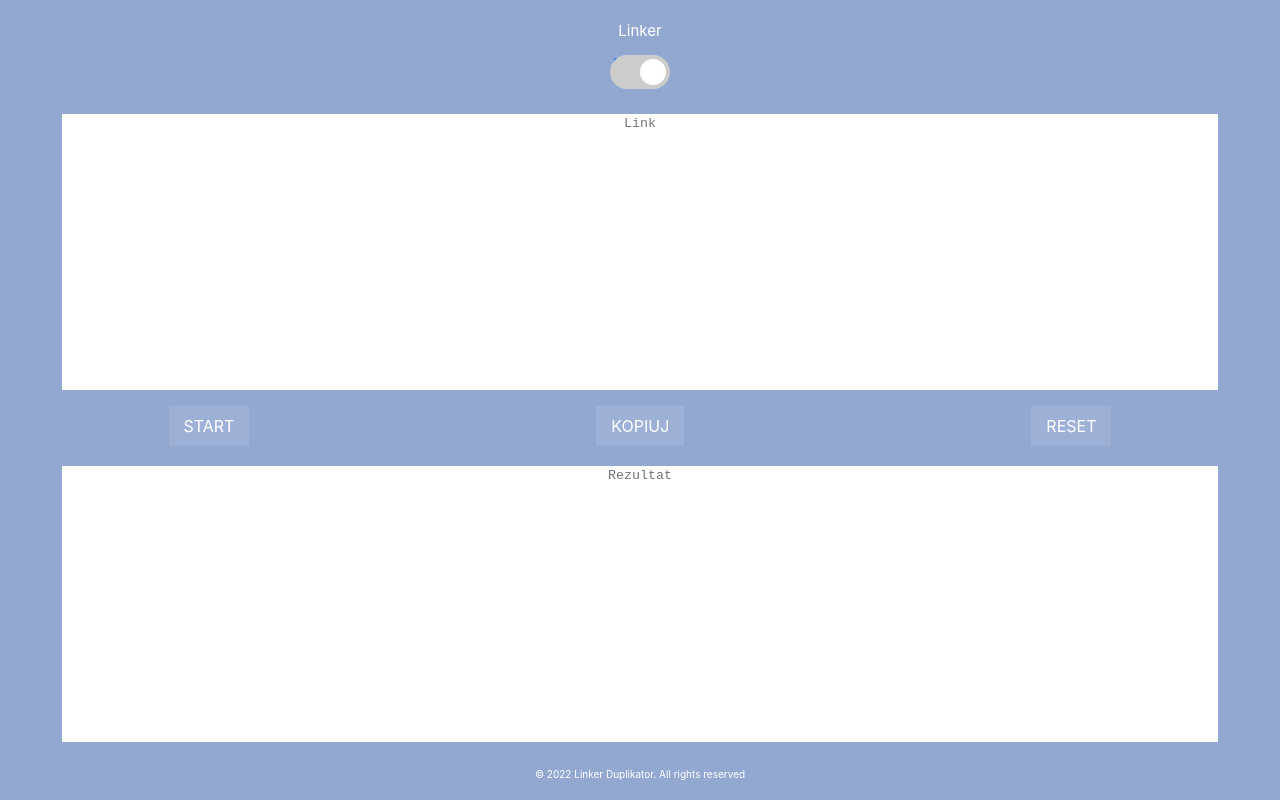
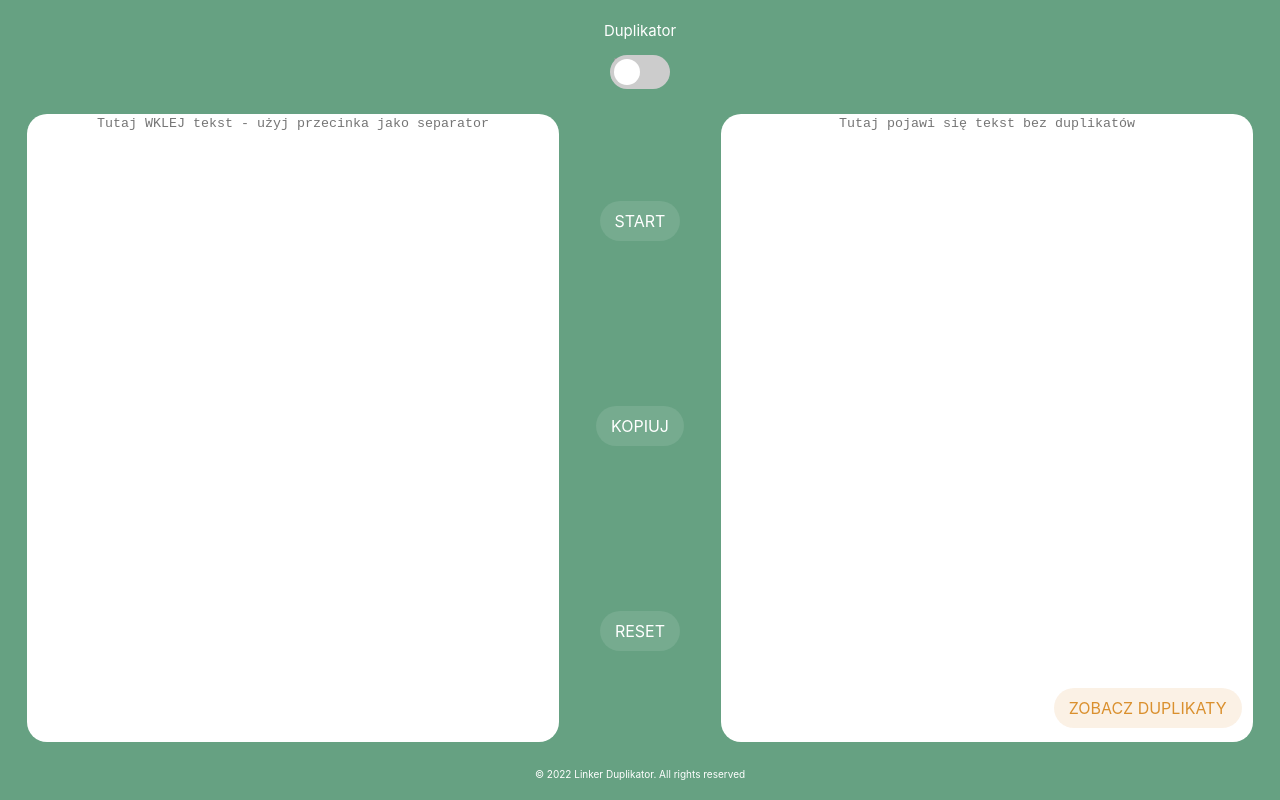
Before and after one commit to WojciechKKK/linker-duplicator-vite-typescript, a React (Vite) app: page / in a window 1280 px wide. Built offline with nearby package versions, Linux system fonts and the light colour scheme.

Commit message:
add border-radius for input

```diff
--- a/src/App.tsx
+++ b/src/App.tsx
@@ -9,7 +9,7 @@ import AppStyled from './AppStyled';
 
 
 function App() {
-  const [checked, setChecked] = useState<boolean>(true)
+  const [checked, setChecked] = useState<boolean>(false)
   const setCheckedValue = () => setChecked(prevState => !prevState);
 
   return (
--- a/src/AppGlobalVariables.css
+++ b/src/AppGlobalVariables.css
@@ -9,7 +9,10 @@
   --text-area-box-shadow: red;
   --text-area-width: 90%;
   --text-area-background: white;
-  --text-area-border-radius-size: 0px;
+  --text-area-border-radius-size: 20px;
+
+  /* BUTTON */
+  --button-border-radius-size: 20px;
 
   /* HEADER */
   --header-text-color: white;
--- a/src/components/common/Button/ButtonStyled.tsx
+++ b/src/components/common/Button/ButtonStyled.tsx
@@ -25,6 +25,7 @@ const ButtonBackgroundStyled = styled.div<ButtonBackgroundStyledProps>`
   `}
   transition: all 0.5s;
   position: relative;
+  border-radius: var(--button-border-radius-size);
   &::before {
     content: '';
     position: absolute;
@@ -41,10 +42,12 @@ const ButtonBackgroundStyled = styled.div<ButtonBackgroundStyledProps>`
     ${({ errorBtn }) => errorBtn && `
       background-color: rgba(255,0,0,0.1);
     `}
+    border-radius: var(--button-border-radius-size);
   }
   &:hover::before {
     opacity: 0 ;
     transform: scale(0.5,0.5);
+    border-radius: var(--button-border-radius-size);
   }
   &::after {
     content: '';
@@ -68,6 +71,8 @@ const ButtonBackgroundStyled = styled.div<ButtonBackgroundStyledProps>`
   &:hover::after {
     opacity: 1;
 	  transform: scale(1,1);
+    border-radius: var(--button-border-radius-size);
   }
+  border-radius: var(--button-border-radius-size);
 `
 export {ButtonBoxStyled, ButtonBackgroundStyled}
```
